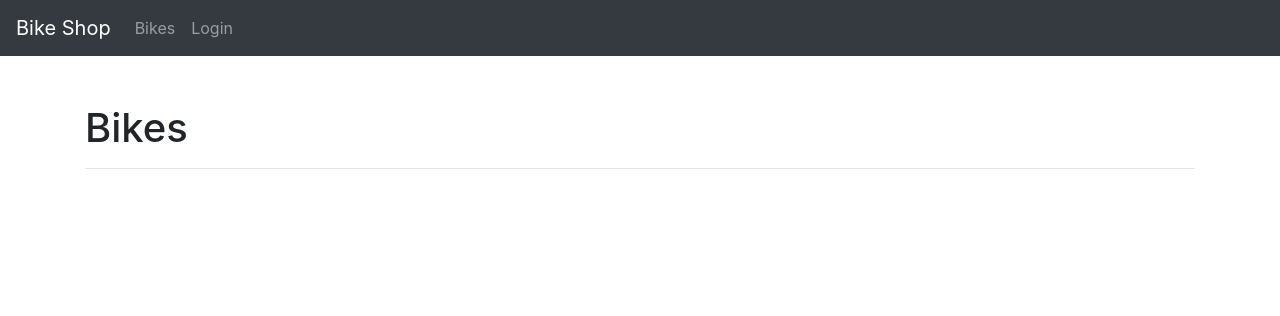
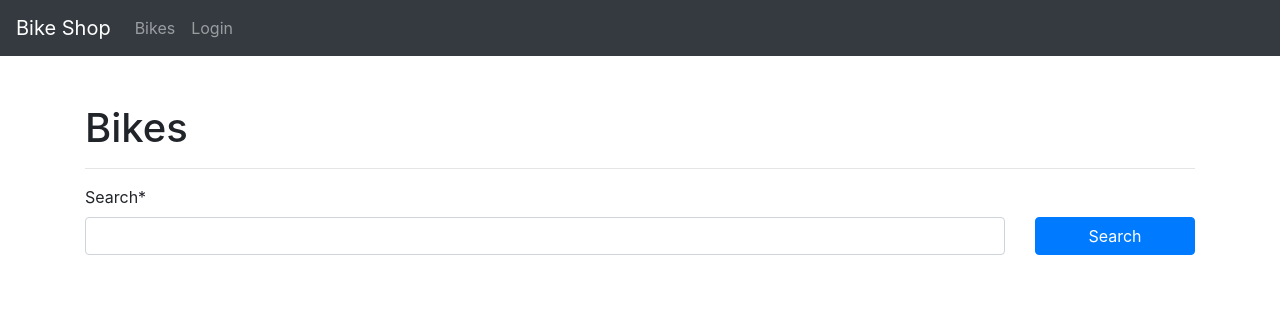
Before and after one commit to SEII-BikeShop/bikeshop, a Django app: page / in a window 1280 px wide. Shown: the top 316 px of the page. Run offline with Django 3.2, Linux system fonts and the light colour scheme; data that the repository does not hold is empty; parts of the project's set-up code (start-up, migrations or seed data) failed here and were passed over; some libraries are stand-ins or nearby versions.

Commit message:
Frontend filtering

```diff
--- a/web/web/forms.py
+++ b/web/web/forms.py
@@ -3,3 +3,6 @@ from django import forms
 class LoginForm(forms.Form):
     username = forms.CharField(label='Username', max_length=100)
     password = forms.CharField(label='Password', max_length=100)
+
+class SearchForm(forms.Form):
+    search = forms.CharField(label='Search', max_length=200)
--- a/web/web/templates/index.html
+++ b/web/web/templates/index.html
@@ -2,8 +2,23 @@
 
 {% block content %}
 
+{% load crispy_forms_tags %}
+
 <h1>Bikes</h1>
 <hr />
+
+<form method="post">
+  <div class="row">
+    <div class="col-sm-10">
+      {% csrf_token %}
+      {{ form|crispy }}
+    </div>
+    <div class="col-sm-2">
+      <button type="submit" class="btn btn-primary"
+        style="margin-top: 20%; width: 100%; margin-bottom: 2.2em;">Search</button>
+    </div>
+  </div>
+</form>
 
 <div class="row">
   {% for bike in bikes %}
--- a/web/web/views.py
+++ b/web/web/views.py
@@ -1,18 +1,33 @@
 from django.http import HttpResponse, HttpResponseRedirect
 from django.shortcuts import render
-from .forms import LoginForm
+from .forms import LoginForm, SearchForm
 import requests
 
 from django.core import serializers
 import json
 
 def index(request):
-    url = 'http://127.0.0.1:8080/api/v0/bicycle/?format=json&limit=120&offset=1'
+    url = ''
+    if request.method == 'POST':
+        # create a form instance and populate it with data from the request:
+        form = SearchForm(request.POST)
+        if form.is_valid():
+
+            print(form.cleaned_data['search'])
+
+            search = form.cleaned_data['search']
+            url = 'http://127.0.0.1:8080/api/v0/bicycle/?format=json&limit=120&offset=1&?search={}'.format(
+                search
+            )
+    else:
+        form = SearchForm()
+        url = 'http://127.0.0.1:8080/api/v0/bicycle/?format=json&limit=120&offset=1'
+
     filter = {'key': 'value'}
     bikes = requests.get(url, data = filter)
     bikes = bikes.json()['results']
 
-    print(bikes[0])
+    # print(bikes[0])
 
     if request.session.get('account', False):
         print('LOGGED IN')
@@ -23,12 +38,13 @@ def index(request):
         data['override_base'] = 'layout_account.html'
         data['logged_in'] = True
         data['bikes'] = bikes
+        data['form'] = form
 
         return render(request, 'index.html', data)
     else:
         # Cookie is not set
         print('NOT LOGGED IN')
-        return render(request, 'index.html', { 'bikes': bikes })
+        return render(request, 'index.html', { 'form': form, 'bikes': bikes })
 
 def login(request):
     if request.method == 'POST':
```
